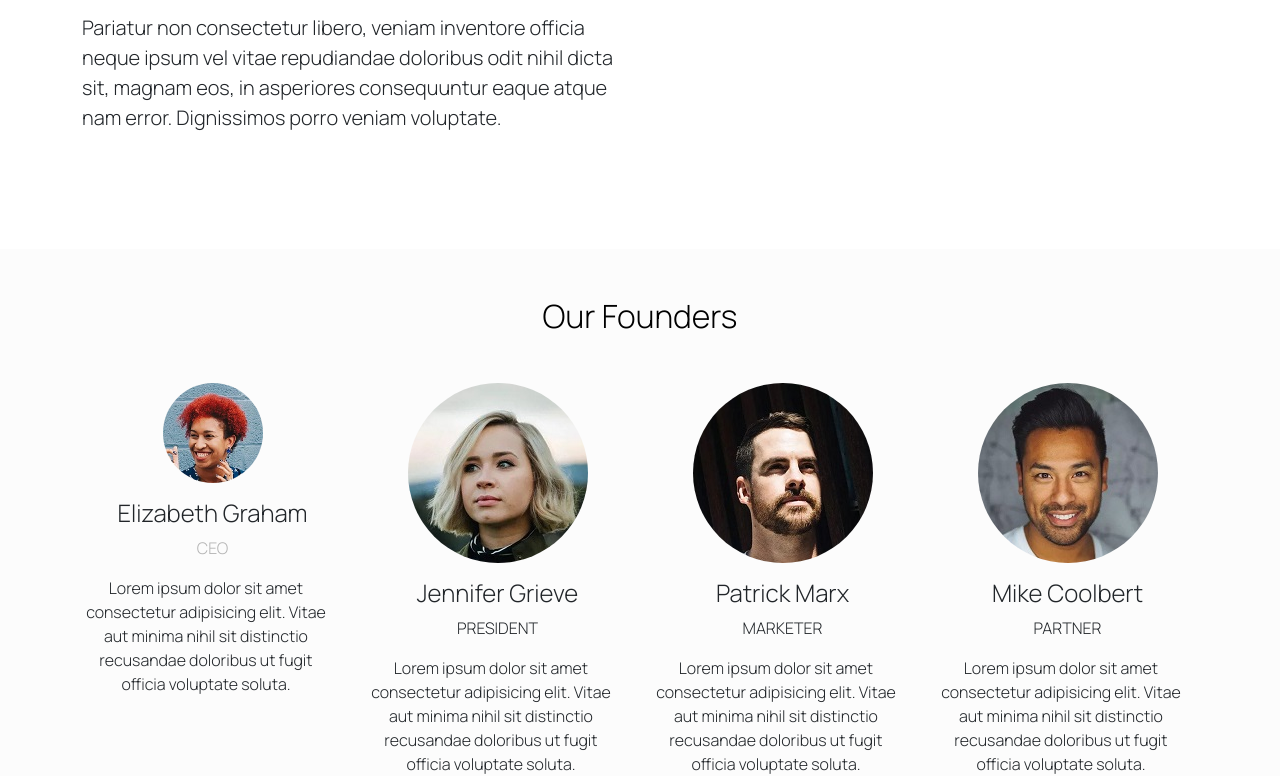
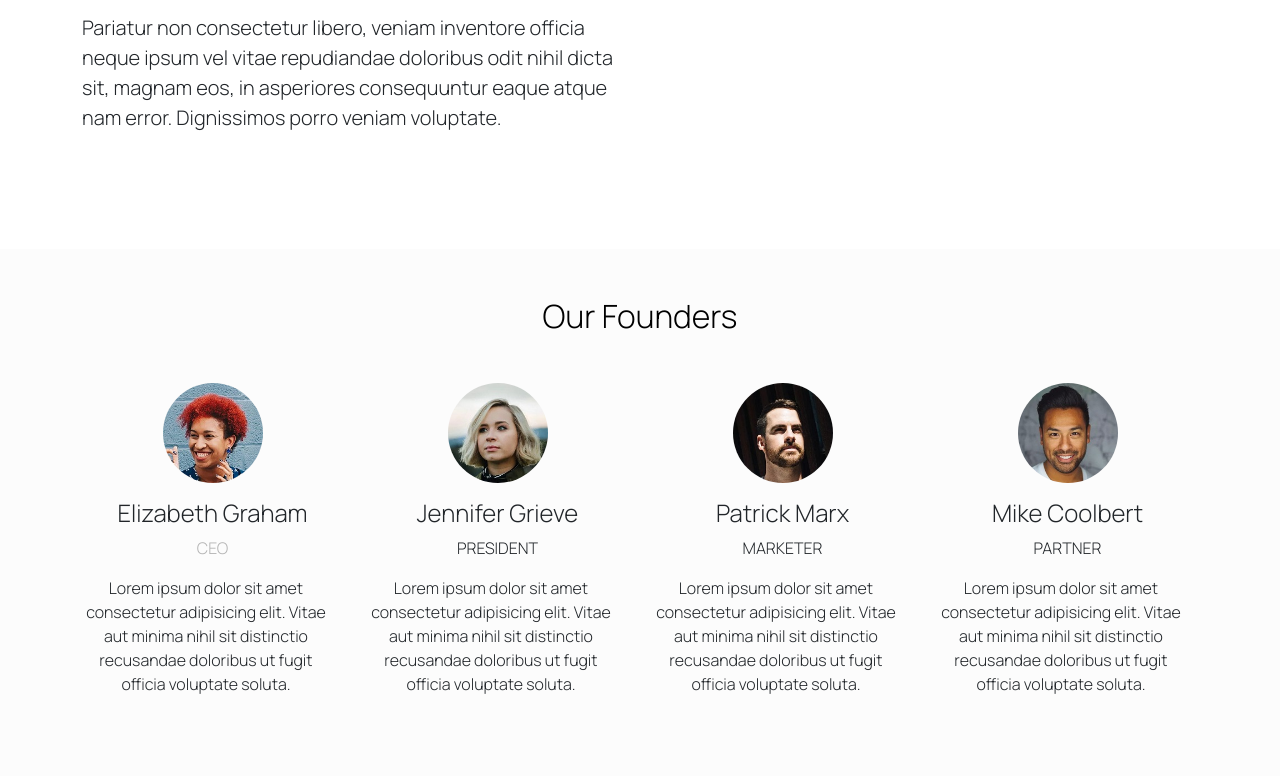
Before and after one commit to Jesus-boy01/KodeCampGivingProject, a plain HTML site: page about.html in a window 1280 px wide. Shown: the part 2024-2800 px from the top of the page. Drawn offline with nearby package versions, Linux system fonts and the light colour scheme.

Commit message:
added width and height to the founders images in the about page

```diff
--- a/about.html
+++ b/about.html
@@ -111,7 +111,7 @@
                         <div class="col-lg-3 col-md-6">
                             <div class="founders">
                                 <div class="founders-head text-center">
-                                    <img class="img-fluid rounded-circle mb-3" src="img/donor2.jpg" alt="Donor 2">
+                                    <img class="img-fluid rounded-circle mb-3" style="width: 100px; height: 100px;" src="img/donor2.jpg" alt="Donor 2">
                                 </div>
                                 <div class="founders-info text-center">
                                     <h3 class="fs-4">Jennifer Grieve</h3>
@@ -125,7 +125,7 @@
                         <div class="col-lg-3 col-md-6">
                             <div class="founders">
                                 <div class="founders-head text-center">
-                                    <img class="img-fluid rounded-circle mb-3" src="img/donor3.jpg" alt="Donor 3">
+                                    <img class="img-fluid rounded-circle mb-3" style="width: 100px; height: 100px;" src="img/donor3.jpg" alt="Donor 3">
                                 </div>
                                 <div class="founders-info text-center">
                                     <h3 class="fs-4">Patrick Marx</h3>
@@ -139,7 +139,7 @@
                         <div class="col-lg-3 col-md-6">
                             <div class="founders">
                                 <div class="founders-head text-center">
-                                    <img class="img-fluid rounded-circle mb-3" src="img/donor4.jpg" alt="Donor 4">
+                                    <img class="img-fluid rounded-circle mb-3" style="width: 100px; height: 100px;" src="img/donor4.jpg" alt="Donor 4">
                                 </div>
                                 <div class="founders-info text-center">
                                     <h3 class="fs-4">Mike Coolbert</h3>
```
